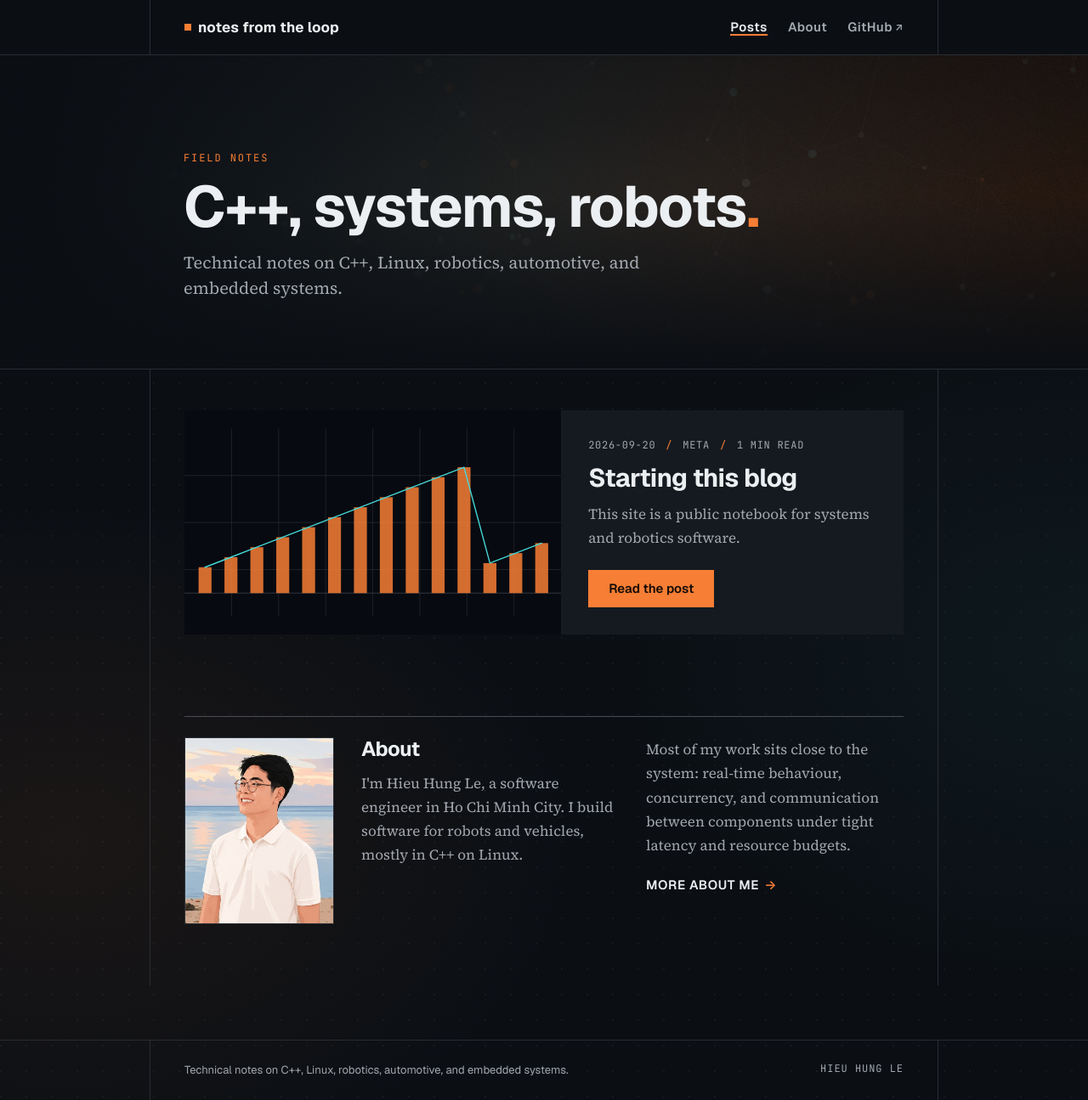
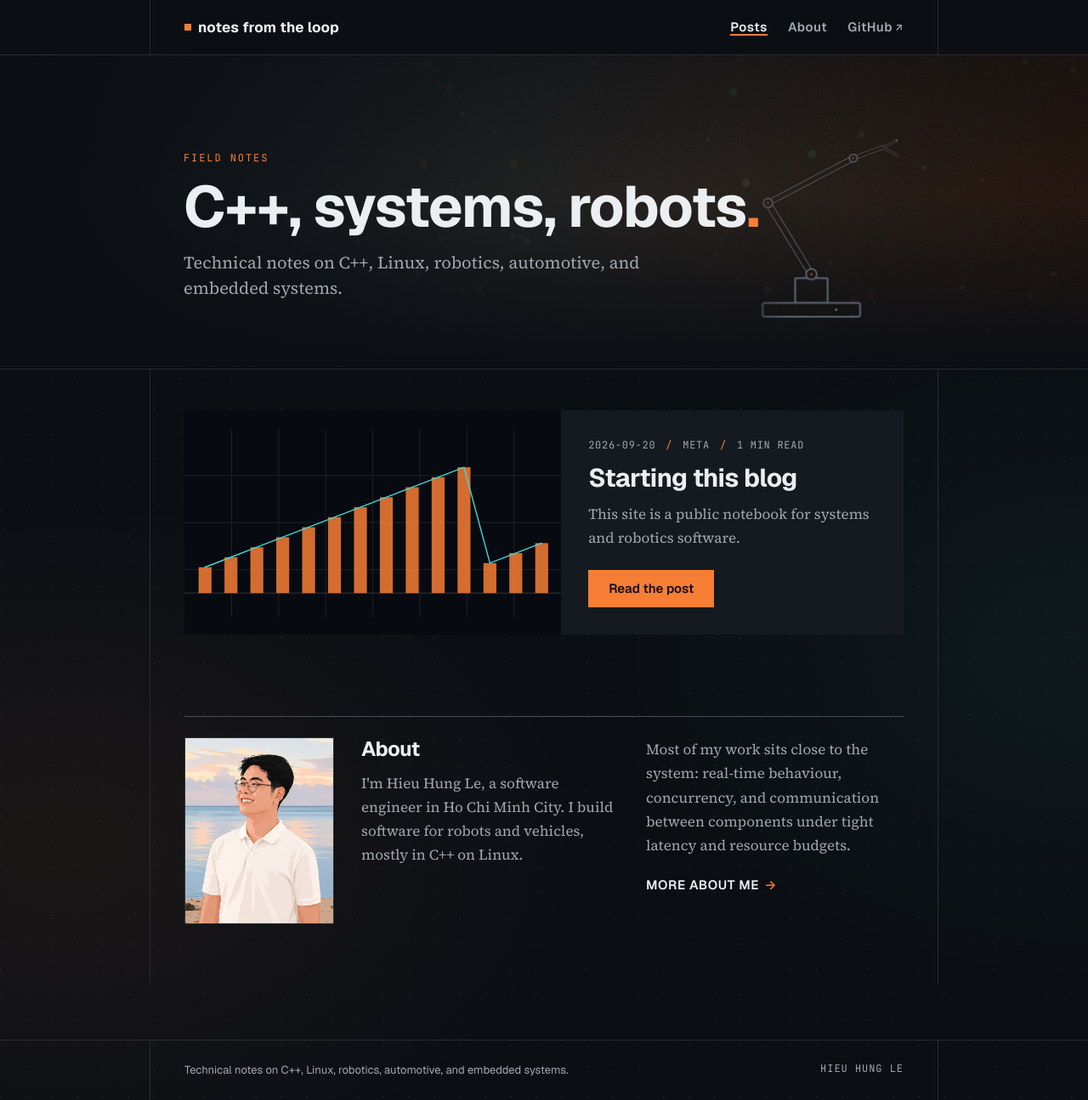
Before and after one commit to lehunghieu1503/lehunghieu1503.github.io, a Jekyll site: the page built from index.md, in a window 1280 px wide and 1295 px high. Shown: the whole window at 85% size. Built offline with Jekyll 4.4.1, drawn with Linux system fonts in a browser that asks for light colours.

Commit message:
Add a robotic arm watermark to the hero
Generate a line-art schematic of an articulated robot arm and place it
behind the hero copy, aligned to the column edge with a left fade mask
and hidden below 1024px.

```diff
--- a/_layouts/home.html
+++ b/_layouts/home.html
@@ -2,6 +2,7 @@
 layout: default
 ---
 <section class="hero">
+  <img class="hero__mark" src="{{ '/assets/img/robot.png' | relative_url }}" alt="" aria-hidden="true" width="900" height="1125" decoding="async">
   <div class="hero__inner">
     <p class="hero__label">Field notes</p>
     <h1 class="hero__title">C++, systems, robots<span class="hero__dot">.</span></h1>
--- a/assets/style.css
+++ b/assets/style.css
@@ -247,11 +247,28 @@ main.wrap { padding-block: var(--pad-top) clamp(2.5rem, 6vw, 4.5rem); }
 }
 
 .hero__inner {
+  position: relative;
+  z-index: 1;
   width: 100%;
   max-width: var(--col);
   margin-inline: auto;
   padding-left: max(var(--pad-inline), env(safe-area-inset-left));
   padding-right: max(var(--pad-inline), env(safe-area-inset-right));
+}
+
+.hero__mark {
+  position: absolute;
+  z-index: 0;
+  top: 50%;
+  right: calc(50% - 29rem + var(--pad-inline));
+  transform: translateY(-50%);
+  height: min(74%, 19rem);
+  width: auto;
+  opacity: 0.5;
+  pointer-events: none;
+  user-select: none;
+  -webkit-mask-image: linear-gradient(90deg, transparent 0%, #000 34%);
+  mask-image: linear-gradient(90deg, transparent 0%, #000 34%);
 }
 
 .hero__label {
@@ -858,6 +875,10 @@ pre code {
 .site-footer__meta a:hover { color: var(--accent); }
 .site-footer__meta a:active { transform: translateY(1px); }
 
+@media (max-width: 1024px) {
+  .hero__mark { display: none; }
+}
+
 @media (max-width: 760px) {
   .featured {
     grid-template-columns: minmax(0, 1fr);
```
Also changed, not shown: assets/img/robot.png (added).
